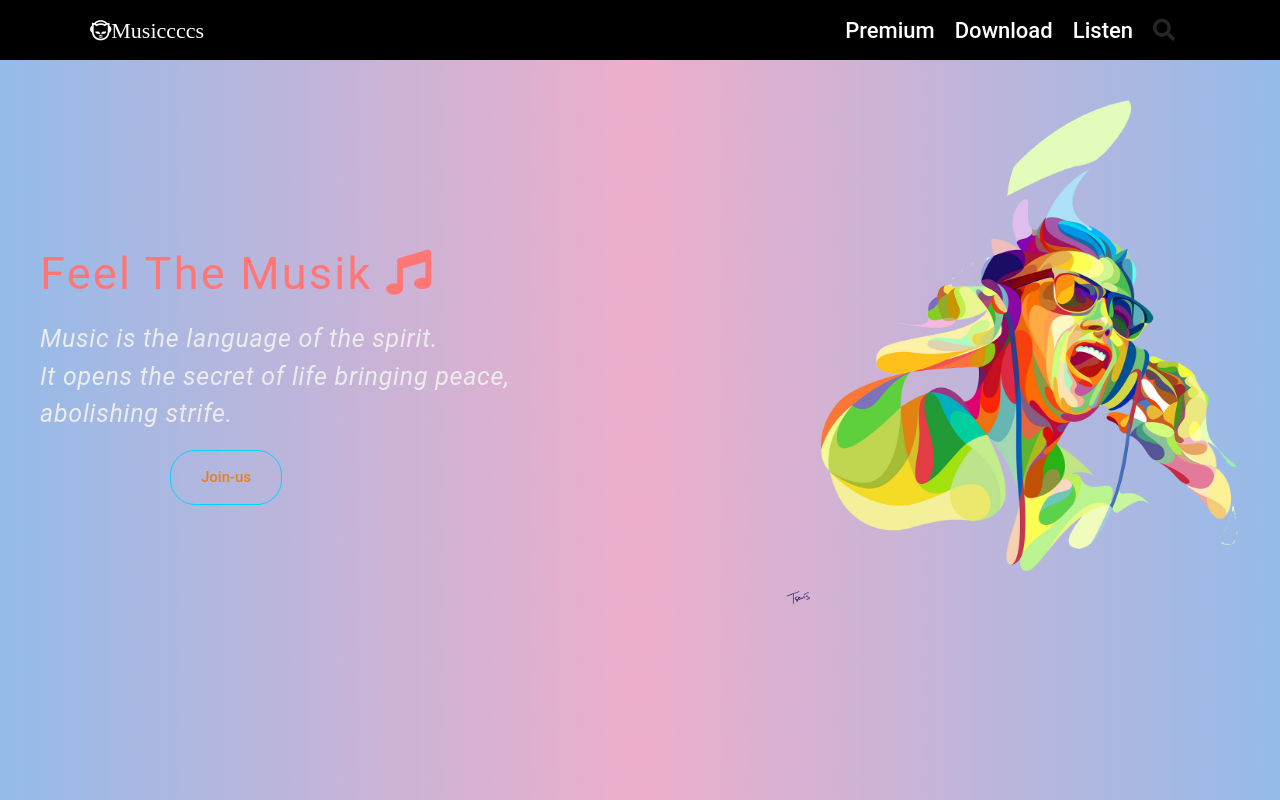
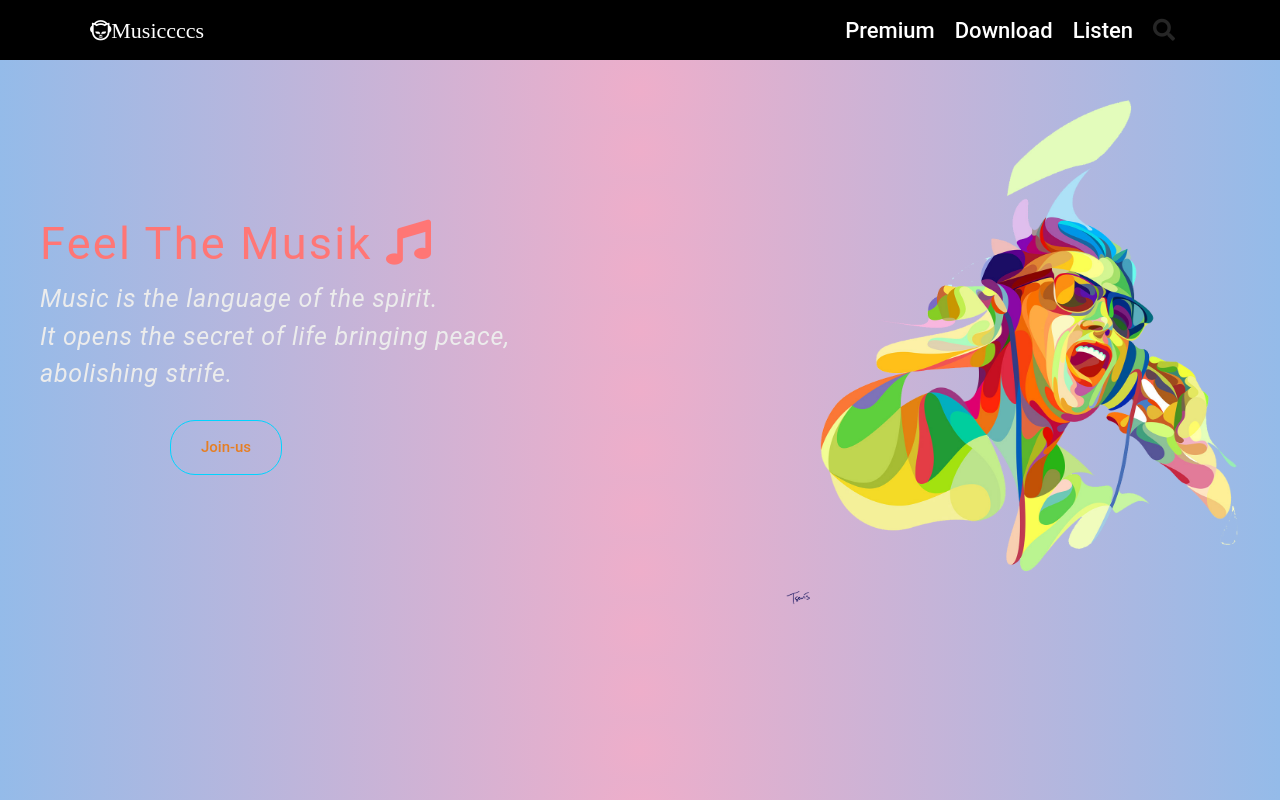
Before and after one commit to HoNguyenTrieu/Assignment-week1, a plain HTML site: page index.html in a window 1280 px wide. Shown: the top 800 px of the page. Drawn offline with Linux system fonts and the light colour scheme.

Commit message:
adjust text layout

```diff
--- a/style.css
+++ b/style.css
@@ -79,7 +79,7 @@ ul {
 .hd {
   position: absolute;
   color: #ff7675;
-  top: 240px;
+  top: 210px;
   left: 40px;
   font-size: 45px;
   font-family: Roboto, sans-serif;
@@ -88,7 +88,7 @@ ul {
 
 .content {
   position: absolute;
-  top: 320px;
+  top: 280px;
   left: 40px;
   color: #ececec;
   font-size: 25px;
@@ -97,7 +97,7 @@ ul {
 
 #join-us {
   position: absolute;
-  top: 450px;
+  top: 420px;
   left: 170px;
   text-decoration: none;
   border: 1px solid #00d4ff;
```
